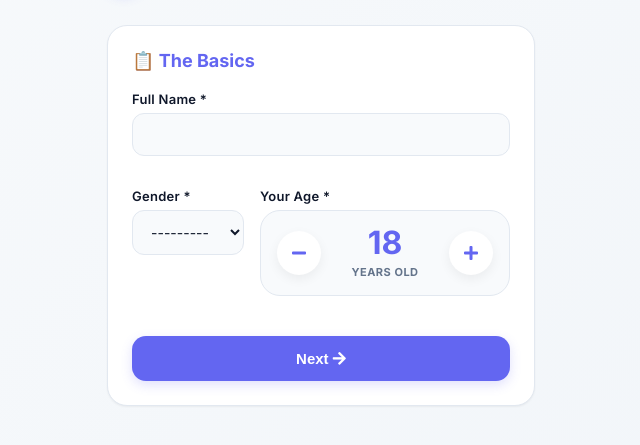
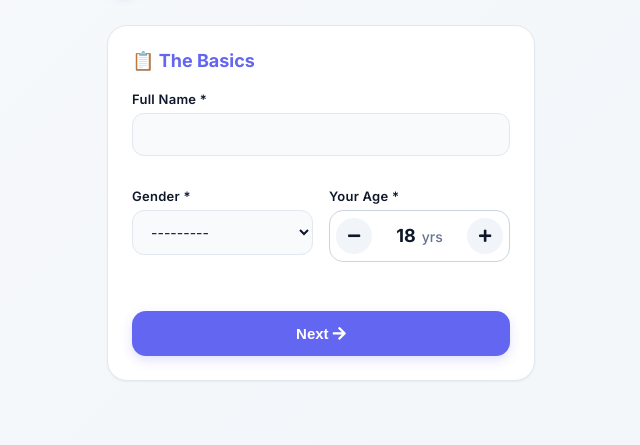
Before and after one commit to Arunmohankml/datingapp, a Django app: page /complete_profile/ in a window 1280 px wide. Shown: the part 248-693 px from the top of the page, without its empty margins (319-959 px from the left). Run offline with Django 5.2, Linux system fonts and the light colour scheme; the visitor is signed in with stand-in values (Sample User, id 1); data that the repository does not hold is empty; some libraries are stand-ins or nearby versions.

Commit message:
ui: resize age stepper to match inline form inputs, add hint to discovery range

```diff
--- a/template/complete_profile.html
+++ b/template/complete_profile.html
@@ -426,6 +426,53 @@
         margin-top: 6px;
     }
 
+    /* Inline Stepper for Age */
+    .inline-stepper {
+        display: flex;
+        align-items: center;
+        justify-content: space-between;
+        background: white;
+        border: 1px solid #cbd5e1;
+        border-radius: 14px;
+        padding: 6px;
+        height: 52px;
+        box-sizing: border-box;
+        transition: 0.2s;
+    }
+    .inline-stepper:focus-within, .inline-stepper:hover {
+        border-color: var(--primary);
+    }
+    .inline-stepper .stepper-btn {
+        width: 36px;
+        height: 36px;
+        font-size: 14px;
+        box-shadow: none;
+        background: #f1f5f9;
+        color: var(--text-main);
+    }
+    .inline-stepper .stepper-btn:hover {
+        background: var(--primary);
+        color: white;
+    }
+    .inline-stepper .stepper-value-wrap {
+        flex-direction: row;
+        gap: 6px;
+        min-width: auto;
+    }
+    .inline-stepper .stepper-value {
+        font-size: 18px;
+        font-weight: 700;
+        color: var(--text-main);
+    }
+    .inline-stepper .stepper-label {
+        font-size: 14px;
+        font-weight: 500;
+        color: var(--text-muted);
+        margin-top: 0;
+        text-transform: none;
+        letter-spacing: 0;
+    }
+
     /* Dual Stepper */
     .dual-stepper-container {
         display: flex;
@@ -529,11 +576,11 @@
                 </div>
                 <div class="form-group">
                     <label>Your Age *</label>
-                    <div class="stepper-group">
+                    <div class="inline-stepper">
                         <button type="button" class="stepper-btn minus" onclick="stepAge(-1)"><i class="fas fa-minus"></i></button>
                         <div class="stepper-value-wrap">
                             <span class="stepper-value" id="age-display">{{ form.age.value|default:18 }}</span>
-                            <span class="stepper-label">Years Old</span>
+                            <span class="stepper-label">yrs</span>
                         </div>
                         <button type="button" class="stepper-btn plus" onclick="stepAge(1)"><i class="fas fa-plus"></i></button>
                     </div>
@@ -677,6 +724,7 @@
             <!-- Discovery Age Range - Premium Dual Slider -->
             <div class="form-group">
                 <label>Discovery Age Range</label>
+                <div class="hint" style="margin-bottom: 12px; font-size: 12px;">This is the minimum and maximum age of people you will get matched with.</div>
                 <div class="dual-stepper-container">
                     <div class="stepper-box">
                         <div class="stepper-title">Min Age</div>
```
Also changed, not shown: template/edit_profile.html (+50 -2 lines).
